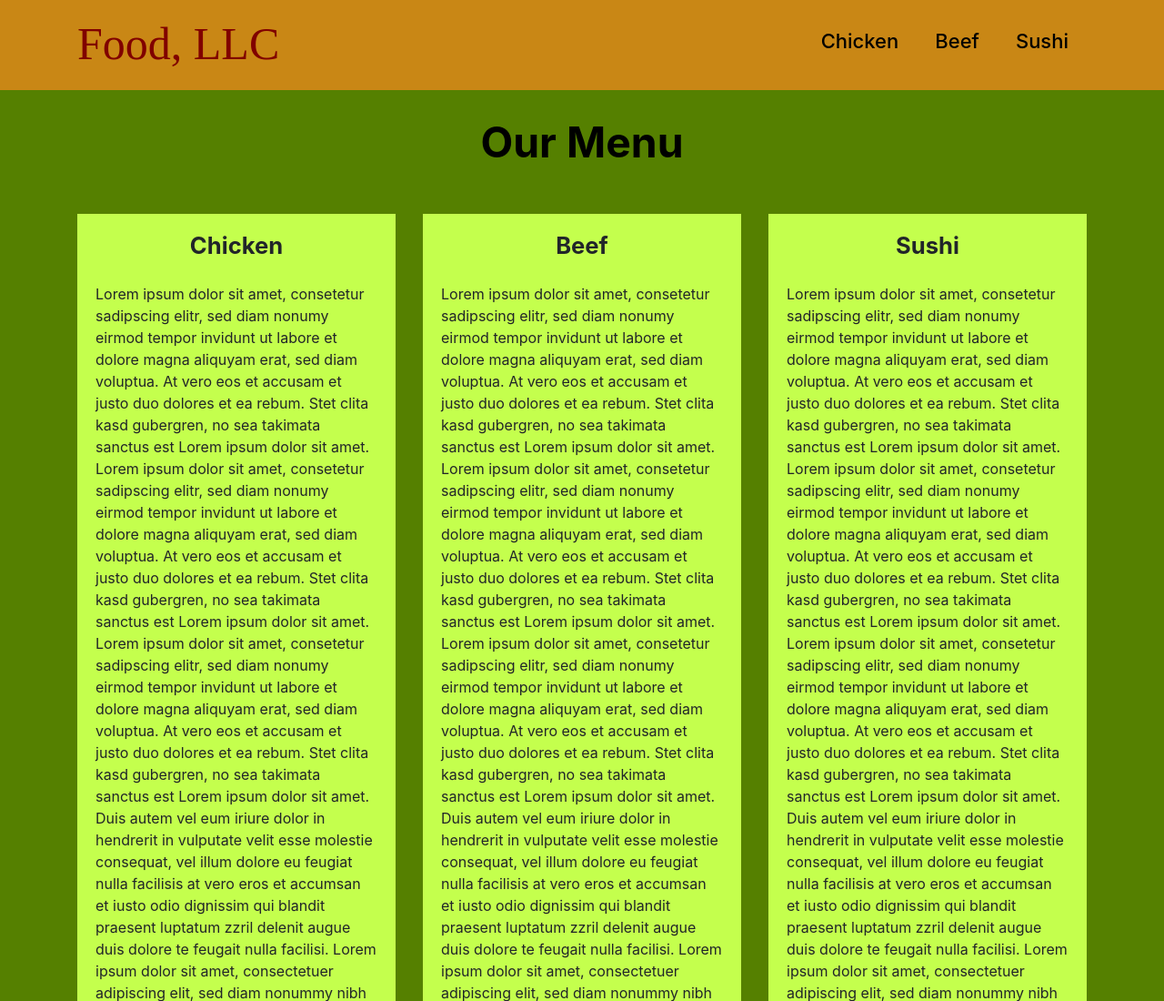
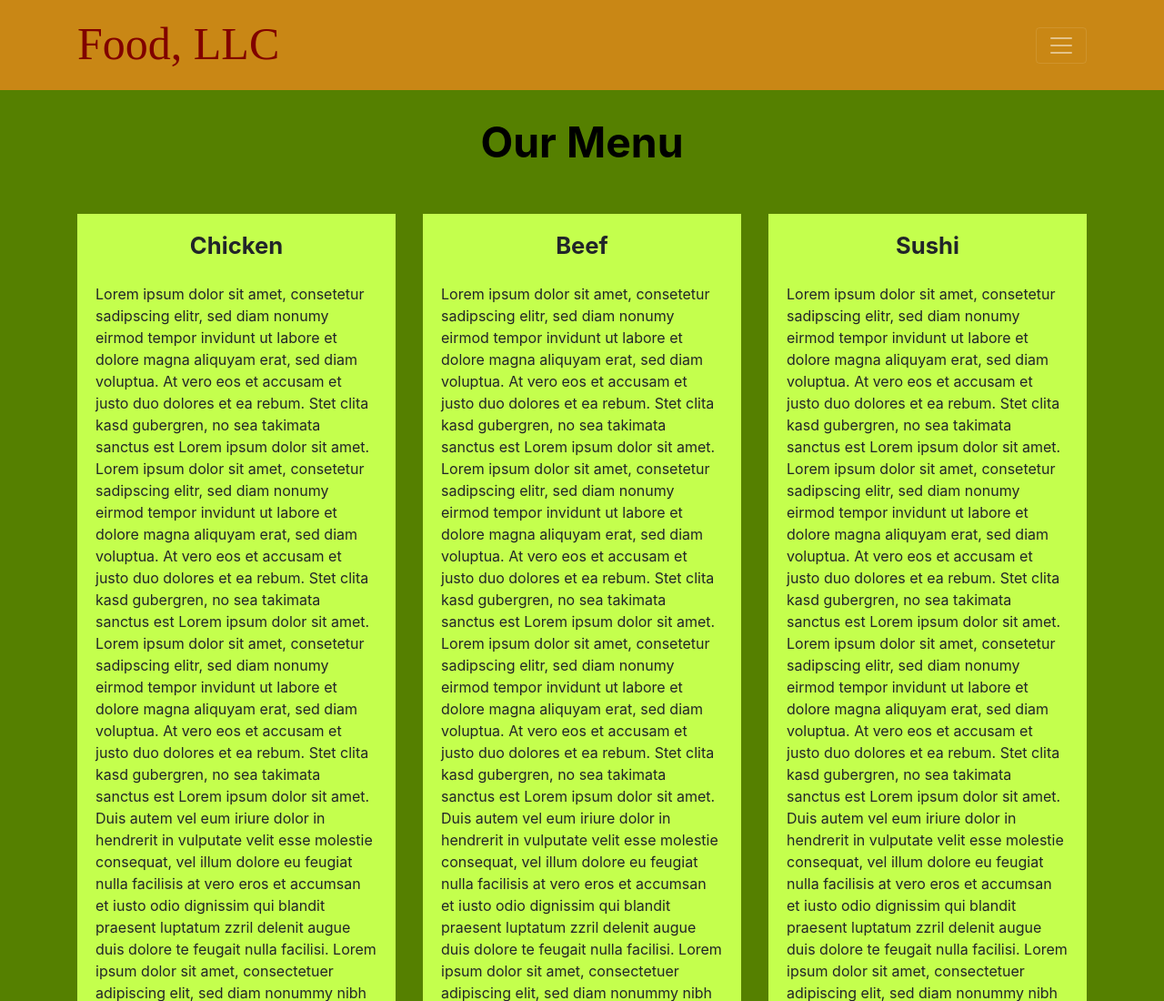
Before and after one commit to guptadivyanshi/Module3_Solution, a plain HTML site: page index.html in a window 1280 px wide. Shown: the top 1100 px of the page at 91% size. Drawn offline with nearby package versions, Linux system fonts and the light colour scheme; a web font is replaced by a local one.

Commit message:
Add files via upload

```diff
--- a/index.html
+++ b/index.html
@@ -11,23 +11,27 @@
 
 </head>
 <body>
-	<nav class="navbar navbar-expand-lg navbar-dark bg-dark" id="mainNav">
+<nav class="navbar navbar-dark bg-dark" id="mainnav">
     <div class="container">
-			<a class="navbar-brand js-scroll-trigger" href="index.html"><h1 class="head">Food, LLC</h1></a>
-      			<button class="navbar-toggler" type="button" data-toggle="collapse" data-target="#navbarResponsive"
+
+
+                <a  class="navbar-brand js-scroll-trigger"  href="index.html"><h1 class="head">Food, LLC</h1></a>
+
+            <button class="navbar-toggler visible-xs" type="button" data-toggle="collapse" data-target="#navbarResponsive"
             aria-controls="navbarResponsive" aria-expanded="false" aria-label="Toggle navigation">
                 <span class="navbar-toggler-icon"></span>
             </button>
+
         <div class="collapse navbar-collapse" id="navbarResponsive">
-        		<ul class="navbar-nav ml-auto">
-          			<li class="nav-item mx-0 mx-lg-1">
-            			<a class="nav-link py-3 px-0 px-lg-3 rounded js-scroll-trigger" href="#chicken"><h5>Chicken</h5></a>
+            <ul id="nav-list" class="nav navbar-nav  visible-xs text-center">
+                <li  class="nav-item mx-0 mx-lg-1">
+                    <a href="#chicken" class="nav-link py-3 px-0 px-lg-3 rounded js-scroll-trigger" ><h5>Chicken</h5></a>
                 </li>
                 <li class="nav-item mx-0 mx-lg-1">
-            			<a class="nav-link py-3 px-0 px-lg-3 rounded js-scroll-trigger"href="#beef"><h5>Beef</h5></a>
+                    <a class="nav-link py-3 px-0 px-lg-3 rounded js-scroll-trigger"  href="#beef"><h5>Beef</h5></a>
                 </li>
                 <li class="nav-item mx-0 mx-lg-1">
-            			<a class="nav-link py-3 px-0 px-lg-3 rounded js-scroll-trigger" href="#sushi"><h5>Sushi</h5></a>
+                    <a class="nav-link py-3 px-0 px-lg-3 rounded js-scroll-trigger text" href="#sushi"><h5>Sushi</h5></a>
                 </li>
             </ul>
         </div>
```
Lines whose indentation alone changed are shown as unchanged.
